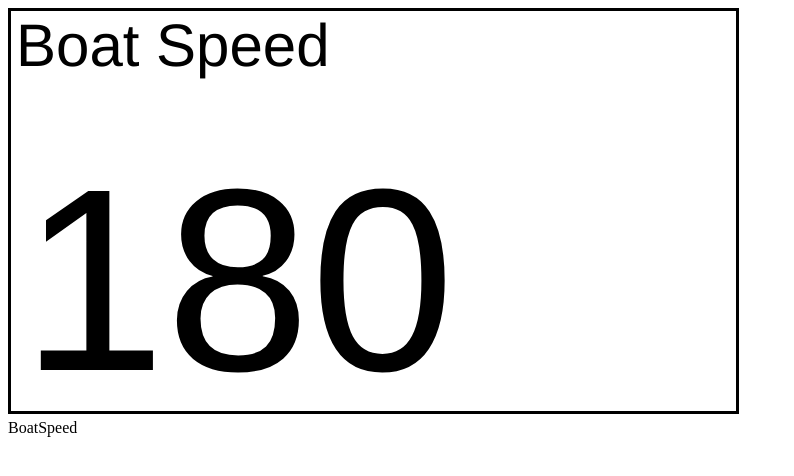
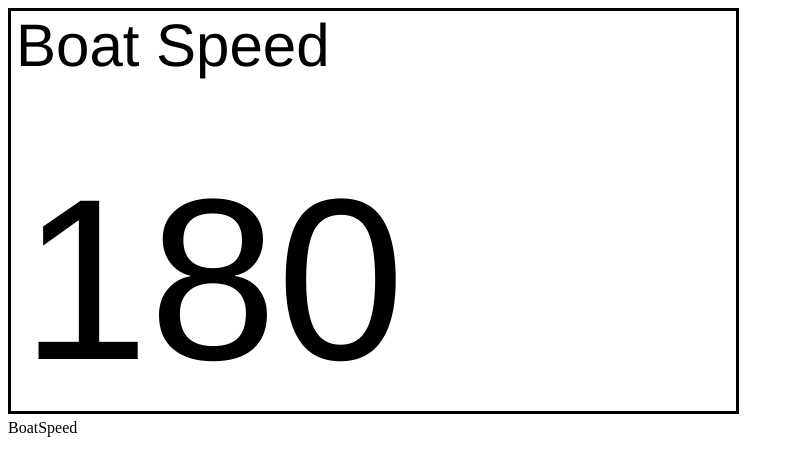
Before and after one commit to piezoplaty/dwwinst, a Django app: template basic_inst/templates/basic_inst/single_inst.html in a window 1280 px wide. Shown: the top 476 px of the page, without its empty margins (0-794 px from the left). Run offline with Django 3.2, Linux system fonts and the light colour scheme; the template is opened without the code that fills it, so the values that code supplies are empty; parts of the project's set-up code (start-up, migrations or seed data) failed here and were passed over.

Commit message:
Style and alignment for single inst

```diff
--- a/basic_inst/templates/basic_inst/single_inst.html
+++ b/basic_inst/templates/basic_inst/single_inst.html
@@ -12,17 +12,20 @@
             }
             .inst-readout-text {
                 font-family: "Helvetica";
-                font-size: 260px;
+                font-size: 230px;
                 position: relative;
+                float: left;
                 text-align: left;
                 height: 260px;
                 width: 500px;
                 left: 10px;
                 top: 70px;
                 line-height: 260px;
+                white-space: nowrap;
             }
             .inst-readout-title {
                 float: left;
+                width: 724px;
                 position: relative;
                 left: 5px;
                 font-size: 60px;
@@ -46,7 +49,7 @@
                 var instTargetReadout = document.createElement("div");
 
                 singleInstController = new instrumentController(instTitle, instReadout, instTargetReadout);
-                singleInstController.selectMetric("SOG");
+                singleInstController.selectMetric("COG");
 
             }
 
```
